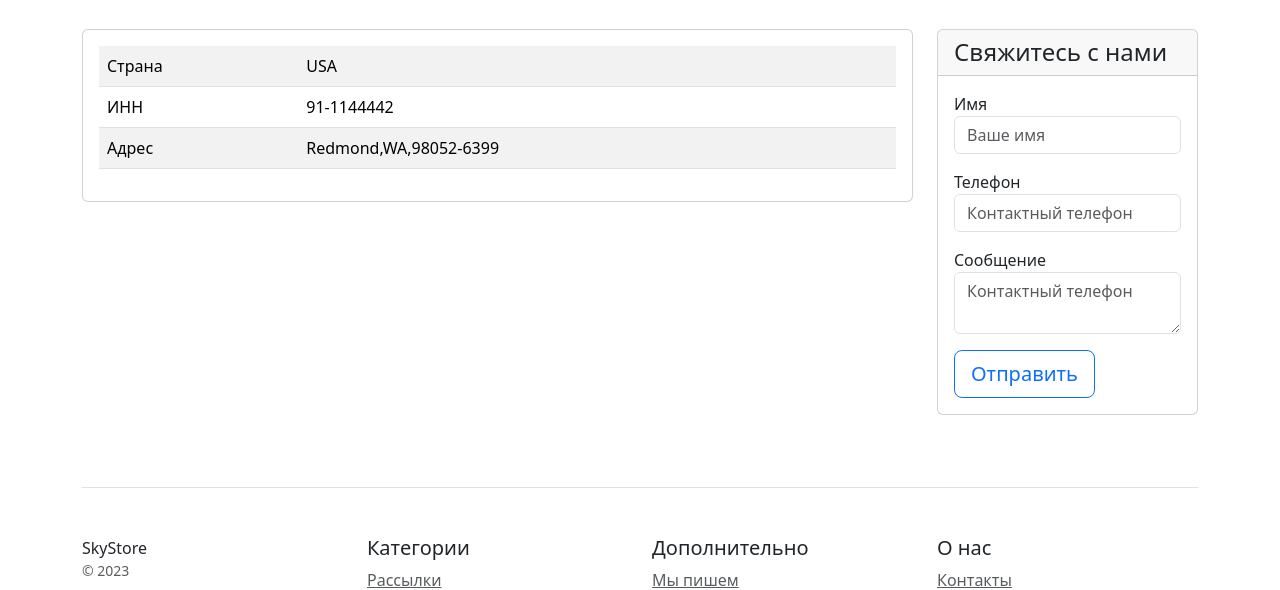
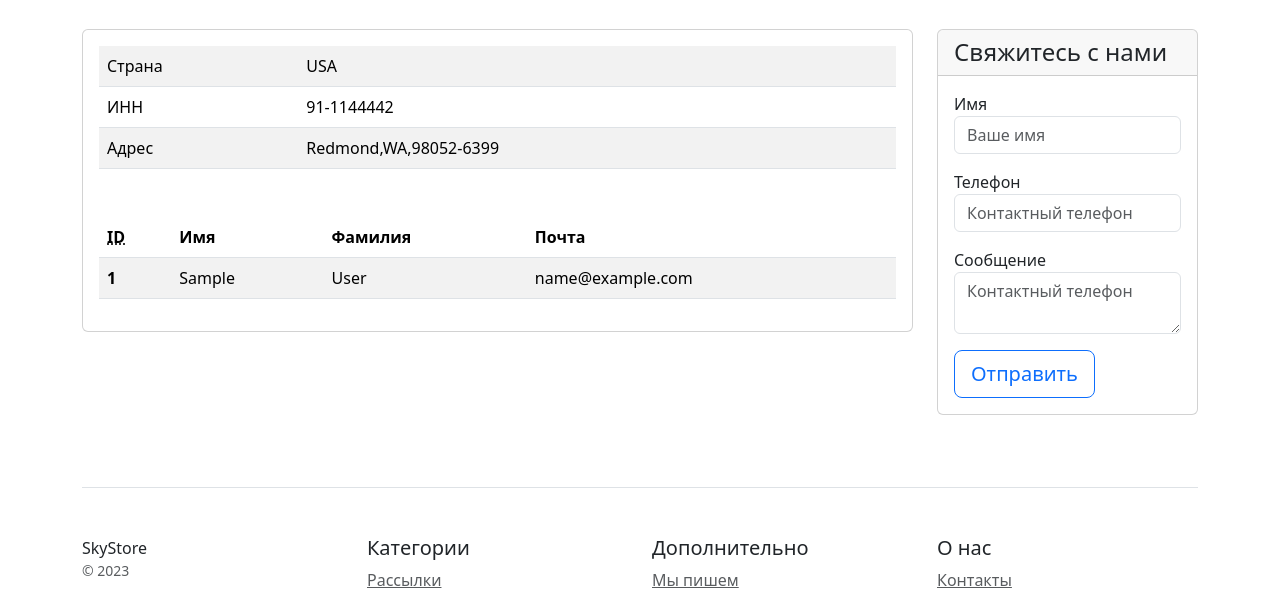
Before and after one commit to kirillbarkhatov/online_store_2, a Django app: page /contacts/ in a window 1280 px wide. Shown: the part 209-799 px from the top of the page. Run offline with Django 5.2, Linux system fonts and the light colour scheme; tables that the repository leaves empty hold one stand-in row (values such as "Sample post"); some libraries are stand-ins or nearby versions.

Commit message:
Вывод таблицы с контактами

```diff
--- a/catalog/templates/catalog/contacts.html
+++ b/catalog/templates/catalog/contacts.html
@@ -41,6 +41,33 @@
                         </tr>
                     </table>
                 </div>
+
+                <div class="card-body">
+                    {% block content %}
+                    {% for contact in contacts %}
+                    <table class="table table-striped">
+                        <thead>
+                          <tr>
+                            <th><abbr title="ID">ID</abbr></th>
+                            <th>Имя</th>
+                            <th>Фамилия</th>
+                            <th>Почта</th>
+                          </tr>
+                        </thead>
+                        <tbody>
+                          <tr>
+                            <th>{{contact.id}}</th>
+                            <td>{{contact.first_name}}</td>
+                            <td>{{contact.last_name}}</td>
+                            <td>{{contact.email}}</td>
+                          </tr>
+                        </tbody>
+                    </table>
+                    {% endfor %}
+                    {% endblock content %}
+                </div>
+
+
             </div>
         </div>
         <div class="col-lg-3 col-md-6 col-sm-12">
--- a/catalog/views.py
+++ b/catalog/views.py
@@ -1,6 +1,6 @@
 from django.http import HttpResponse
 from django.shortcuts import render
-from catalog.models import Product
+from catalog.models import Product, Contact
 
 
 # Create your views here.
@@ -22,4 +22,7 @@ def contacts(request):
         return HttpResponse(
             f"{name}, указанные Вами телефон и сообщение получены<br>Телефон: {phone}<br>Сообщение: {message}"
         )
-    return render(request, "catalog/contacts.html")
+
+    queryset = Contact.objects.all()
+    context = {'contacts': queryset}
+    return render(request, "catalog/contacts.html", context)
```
